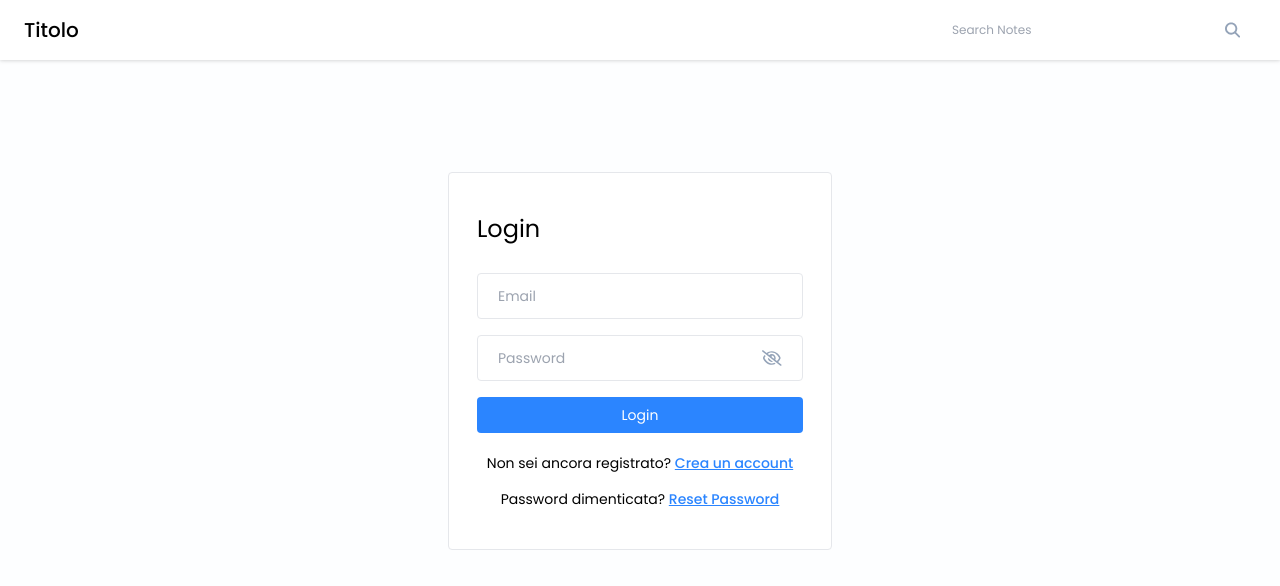
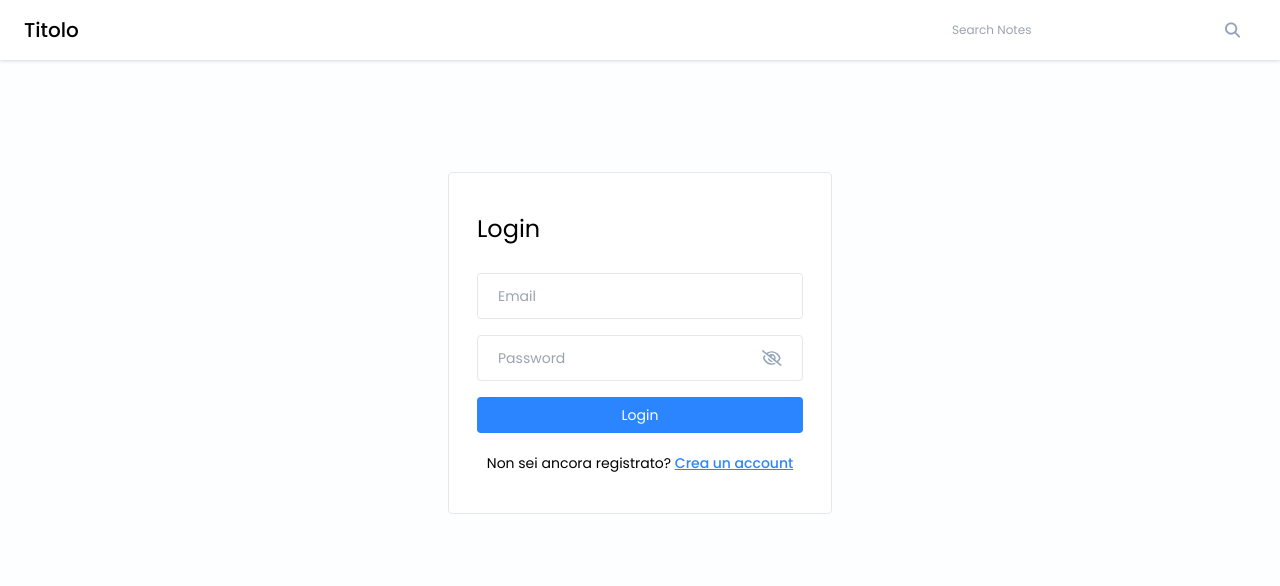
Before and after one commit to Progetto2324NSD/ProgettoWeb, a React (Vite) app in the folder frontend/my-app/: page /login in a window 1280 px wide. Shown: the top 586 px of the page. Built offline with nearby package versions, Linux system fonts and the light colour scheme.

Commit message:
Update Login.jsx

```diff
--- a/frontend/my-app/src/pages/Login/Login.jsx
+++ b/frontend/my-app/src/pages/Login/Login.jsx
@@ -78,9 +78,6 @@ const Login = () => {
             <p className="text-sm text-center mt-4">
               Non sei ancora registrato? <Link to='/signUp' className="font-medium text-primary underline">Crea un account</Link>
             </p>
-            <p className="text-sm text-center mt-4">
-              Password dimenticata? <Link to='/passdimenticata' className="font-medium text-primary underline">Reset Password</Link>
-            </p>
           </form>
         </div>
       </div>
```
